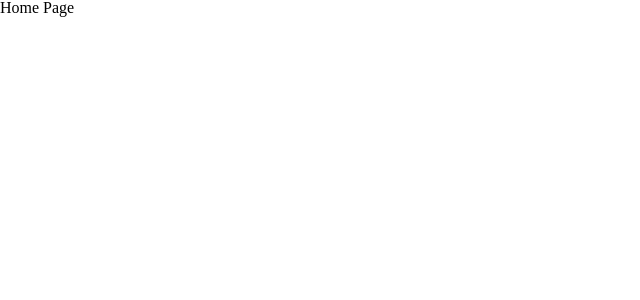
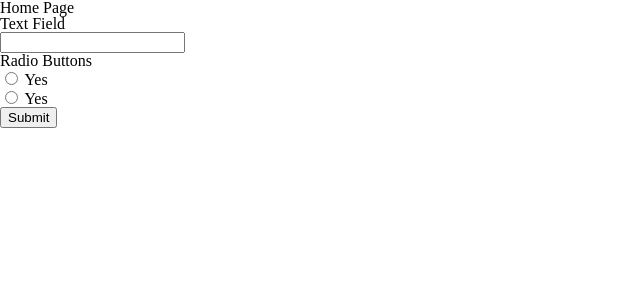
Before and after one commit to codefellows/tech-perspective-survey, a Node server app: page / in a window 1280 px wide. Before the commit the part shown is almost empty. Shown: the top 300 px of the page, without its empty margins (0-640 px from the left). Run offline with Node 20, Linux system fonts and the light colour scheme.

Commit message:
server with form

```diff
--- a/views/pages/index.ejs
+++ b/views/pages/index.ejs
@@ -11,5 +11,52 @@
   </head>
   <body>
     <h1>Home Page</h1>
+    <form>
+      <div class="form-group row">
+        <label for="text" class="col-4 col-form-label">Text Field</label>
+        <div class="col-8">
+          <div class="input-group">
+            <div class="input-group-prepend">
+              <div class="input-group-text">
+                <i class="fa fa-address-card"></i>
+              </div>
+            </div>
+            <input id="text" name="text" type="text" class="form-control" />
+          </div>
+        </div>
+      </div>
+      <div class="form-group row">
+        <label class="col-4">Radio Buttons</label>
+        <div class="col-8">
+          <div class="custom-control custom-radio custom-control-inline">
+            <input
+              name="yes"
+              id="yes_0"
+              type="radio"
+              class="custom-control-input"
+              value="yes"
+            />
+            <label for="yes_0" class="custom-control-label">Yes</label>
+          </div>
+          <div class="custom-control custom-radio custom-control-inline">
+            <input
+              name="yes"
+              id="yes_1"
+              type="radio"
+              class="custom-control-input"
+              value="yes"
+            />
+            <label for="yes_1" class="custom-control-label">Yes</label>
+          </div>
+        </div>
+      </div>
+      <div class="form-group row">
+        <div class="offset-4 col-8">
+          <button name="submit" type="submit" class="btn btn-primary">
+            Submit
+          </button>
+        </div>
+      </div>
+    </form>
   </body>
 </html>
```
Also changed, not shown: 2 other files.
